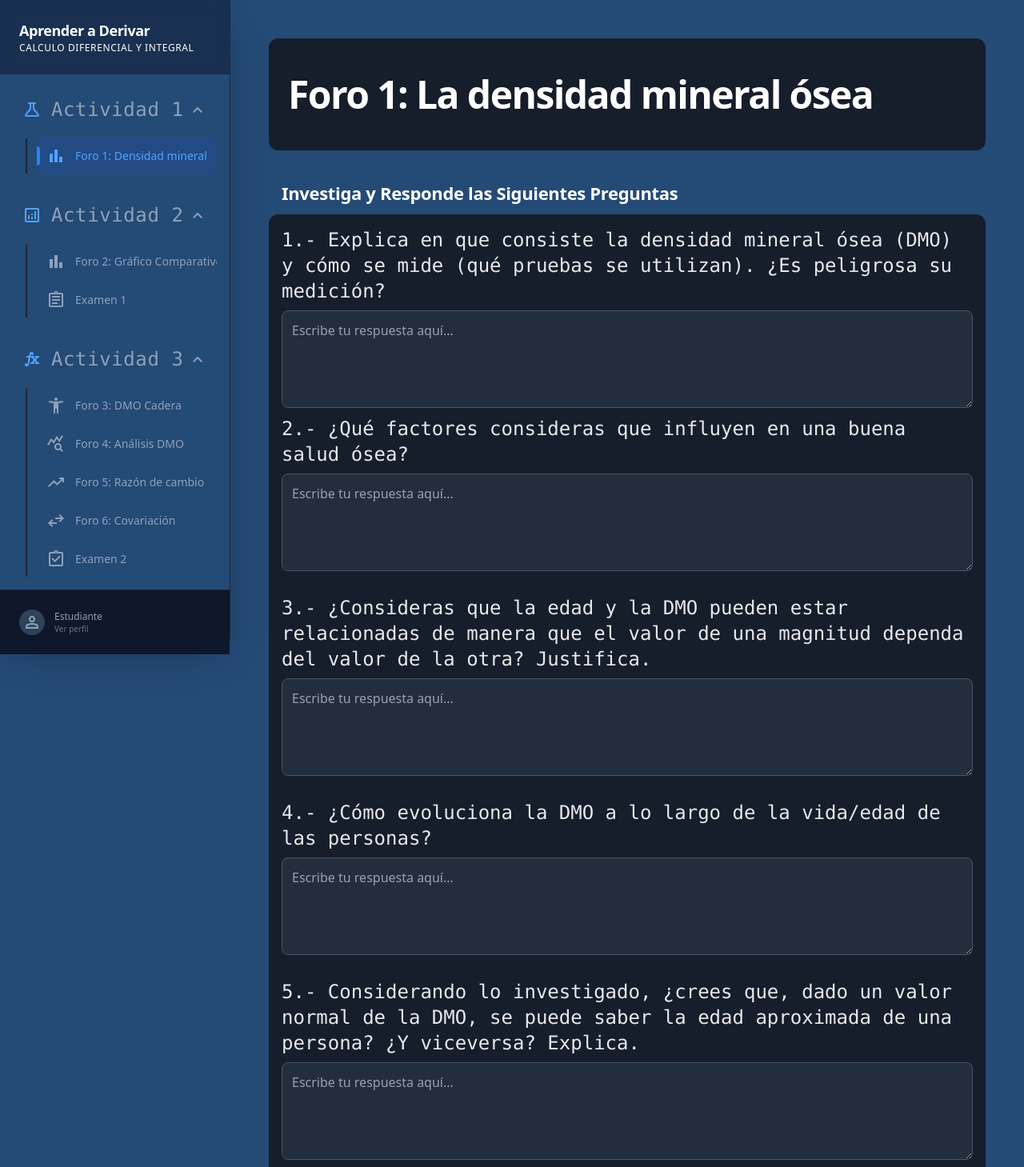
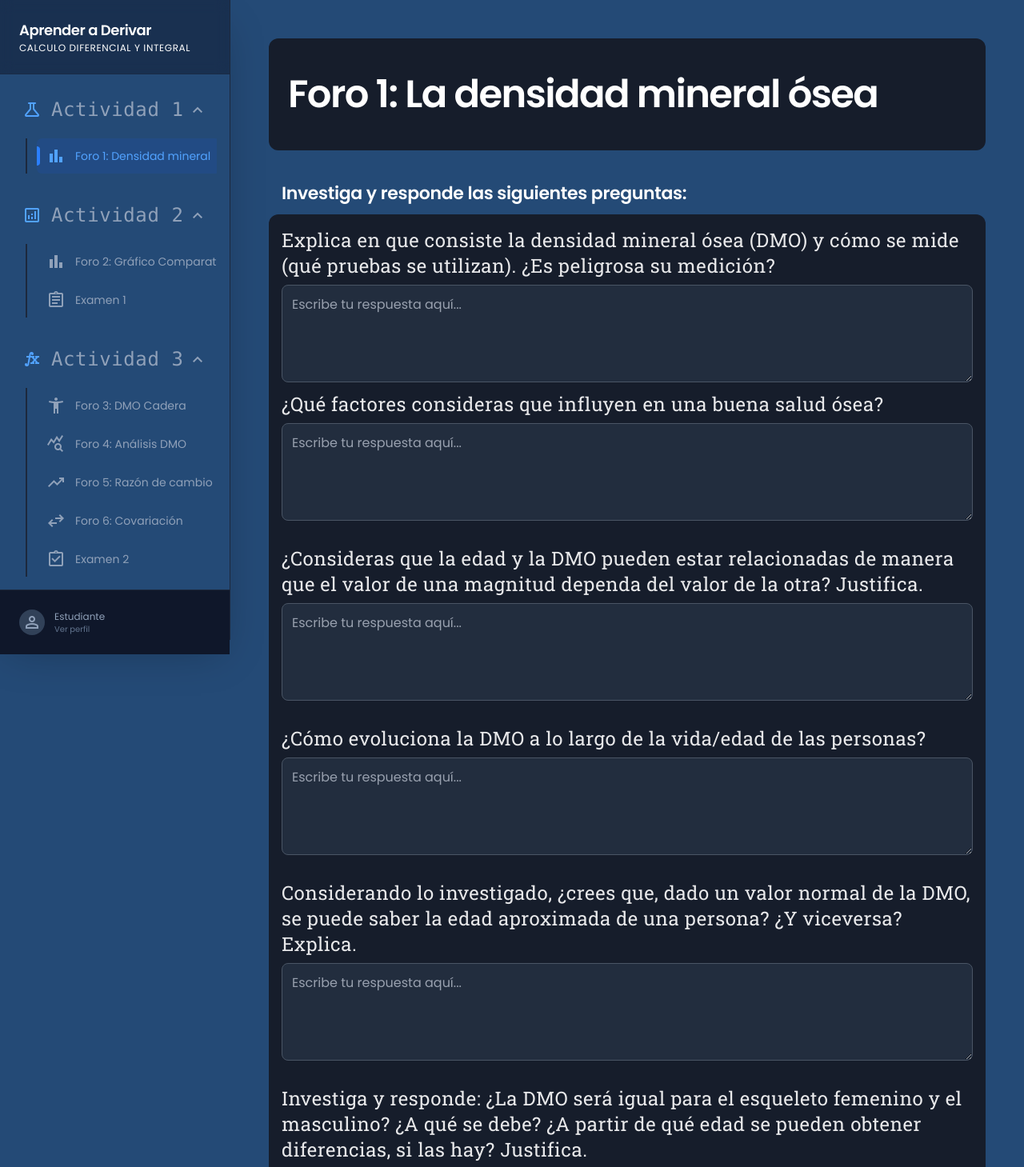
Before and after one commit to SebastianAlcantarr/PROYECTO_INGENIERIA_SOFTWARE_II, a Vue app: page /foro1 in a window 1280 px wide. Shown: the top 1459 px of the page at 80% size. Built offline with nearby package versions, Linux system fonts and the light colour scheme.

Commit message:
Cambio de tipografía

```diff
--- a/index.html
+++ b/index.html
@@ -6,7 +6,8 @@
     <title>Aplicacion de Derivada</title>
     <link rel="preconnect" href="https://fonts.googleapis.com" />
     <link rel="preconnect" href="https://fonts.gstatic.com" crossorigin />
-    <link href="https://fonts.googleapis.com/css2?family=Lexend:wght@100..900&display=swap" rel="stylesheet" />
+    <link href="https://fonts.googleapis.com/css2?family=Poppins:wght@300;400;600&display=swap" rel="stylesheet" />
+      <link href="https://fonts.googleapis.com/css2?family=Poppins:wght@300;400;600&family=Roboto+Slab:wght@400;700&display=swap" rel="stylesheet">
     <link href="https://fonts.googleapis.com/css2?family=Material+Symbols+Outlined" rel="stylesheet" />
     <link href="/src/styles.css" rel="stylesheet" />
   </head>
--- a/src/styles.css
+++ b/src/styles.css
@@ -6,6 +6,8 @@ html,
 body {
     min-height: 100%;
     background-color: #244a76;
+
+    font-family: 'Poppins', sans-serif;
 }
 @media (prefers-color-scheme: dark) {
     html,
@@ -18,3 +20,9 @@ body {
 p {
     color:white;
 }
+
+.pregunta-texto {
+    font-family: 'Roboto Slab', serif;
+    font-weight: 400;
+    letter-spacing: 0.5px;
+}
--- a/src/views/foro_1.vue
+++ b/src/views/foro_1.vue
@@ -14,7 +14,7 @@
                 <div
                   class="flex flex-col gap-6 @[480px]:min-w-[400px] @[480px]:gap-8 @[864px]:justify-center"
                 >
-                  <div class="flex flex-col gap-2 text-left">
+                  <div class="flex flex-col gap-2 text-center w-full">
                     <h1
                       class="text-white text-4xl font-black leading-tight tracking-[-0.033em] @[480px]:text-5xl @[480px]:font-black @[480px]:leading-tight @[480px]:tracking-[-0.033em]"
                     >
@@ -29,13 +29,13 @@
             <h2
               class="text-white text-[22px] font-bold leading-tight tracking-[-0.015em] px-4 pb-3 pt-10"
             >
-              Investiga y Responde las Siguientes Preguntas
+              Investiga y responde las siguientes preguntas:
             </h2>
             <div class="space-y-4">
               <div class="bg-[#161d2b] p-4 rounded-xl">
                 <div class="mb-1">
-                  <h1 class="font-mono text-2xl text-white/90 mb-2">
-                    1.- Explica en que consiste la densidad mineral ósea (DMO) y
+                  <h1 class="pregunta-texto text-2xl text-white/90 mb-2">
+                    Explica en que consiste la densidad mineral ósea (DMO) y
                     cómo se mide (qué pruebas se utilizan). ¿Es peligrosa su
                     medición?
                   </h1>
@@ -47,8 +47,8 @@
                 </div>
 
                 <div class="mb-6">
-                  <h2 class="font-mono text-2xl text-white/90 mb-2">
-                    2.- ¿Qué factores consideras que influyen en una buena salud
+                  <h2 class="pregunta-texto text-2xl text-white/90 mb-2">
+                    ¿Qué factores consideras que influyen en una buena salud
                     ósea?
                   </h2>
                   <textarea
@@ -59,8 +59,8 @@
                 </div>
 
                 <div class="mb-6">
-                  <h3 class="font-mono text-2xl text-white/90 mb-2">
-                    3.- ¿Consideras que la edad y la DMO pueden estar
+                  <h3 class="pregunta-texto text-2xl text-white/90 mb-2">
+                    ¿Consideras que la edad y la DMO pueden estar
                     relacionadas de manera que el valor de una magnitud dependa
                     del valor de la otra? Justifica.
                   </h3>
@@ -72,8 +72,8 @@
                 </div>
 
                 <div class="mb-6">
-                  <h4 class="font-mono text-2xl text-white/90 mb-2">
-                    4.- ¿Cómo evoluciona la DMO a lo largo de la vida/edad de
+                  <h4 class="pregunta-texto text-2xl text-white/90 mb-2">
+                    ¿Cómo evoluciona la DMO a lo largo de la vida/edad de
                     las personas?
                   </h4>
                   <textarea
@@ -84,8 +84,8 @@
                 </div>
 
                 <div class="mb-6">
-                  <h5 class="font-mono text-2xl text-white/90 mb-2">
-                    5.- Considerando lo investigado, ¿crees que, dado un valor
+                  <h5 class="pregunta-texto text-2xl text-white/90 mb-2">
+                    Considerando lo investigado, ¿crees que, dado un valor
                     normal de la DMO, se puede saber la edad aproximada de una
                     persona? ¿Y viceversa? Explica.
                   </h5>
@@ -97,8 +97,8 @@
                 </div>
 
                 <div class="mb-0">
-                  <h6 class="font-mono text-2xl text-white/90 mb-2">
-                    6.- Investiga y responde: ¿La DMO será igual para el
+                  <h6 class="pregunta-texto text-2xl text-white/90 mb-2">
+                    Investiga y responde: ¿La DMO será igual para el
                     esqueleto femenino y el masculino? ¿A qué se debe? ¿A partir
                     de qué edad se pueden obtener diferencias, si las hay?
                     Justifica.
```
